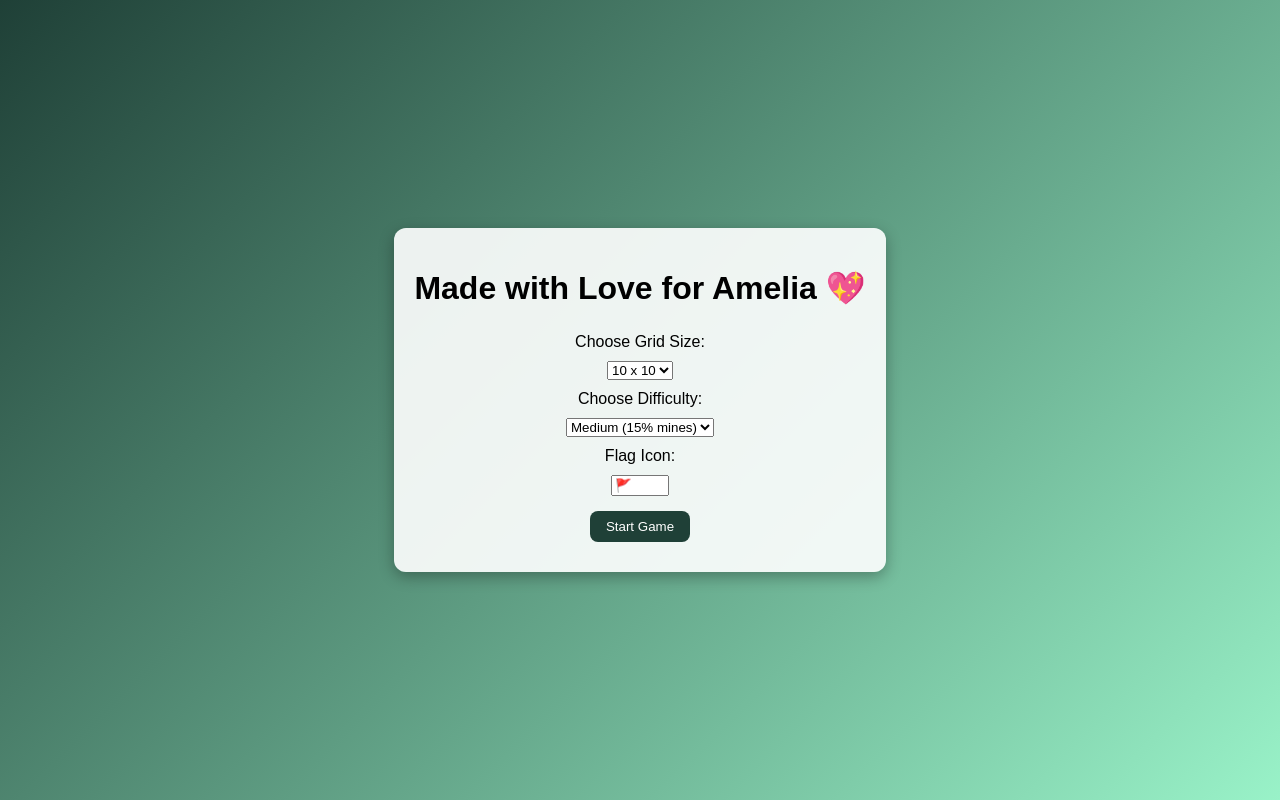
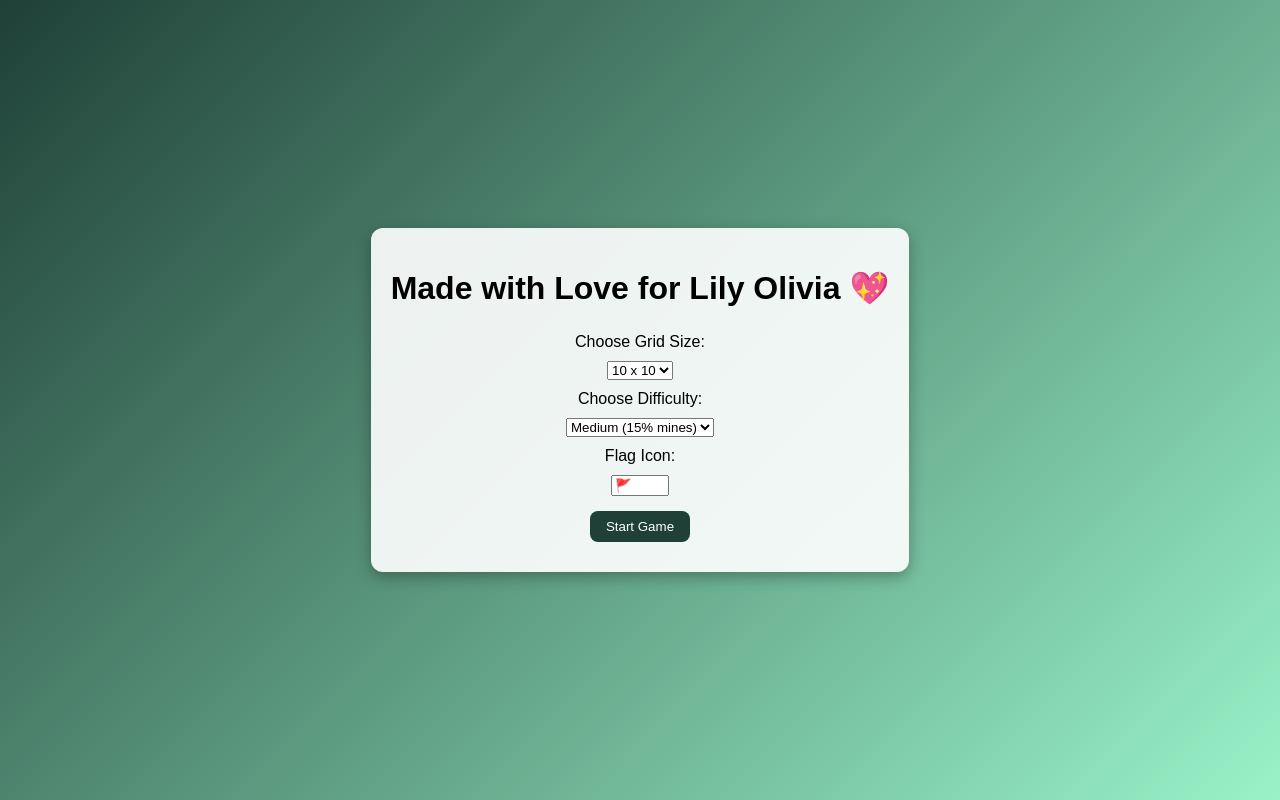
Before and after one commit to vega4337/Pillow, a plain HTML site: page index.html in a window 1280 px wide. Drawn offline with Linux system fonts and the light colour scheme.

Commit message:
Update and rename mine2.html to index.html

```diff
--- a/mine2.html
+++ b/index.html
@@ -167,7 +167,7 @@
 <body>
   <!-- Landing Page -->
   <div id="landingPage">
-    <h1>Made with Love for Amelia 💖</h1>
+    <h1>Made with Love for Lily Olivia 💖</h1>
     <label for="gridSize">Choose Grid Size:</label>
     <select id="gridSize" name="gridSize">
       <option value="8">8 x 8</option>
```
